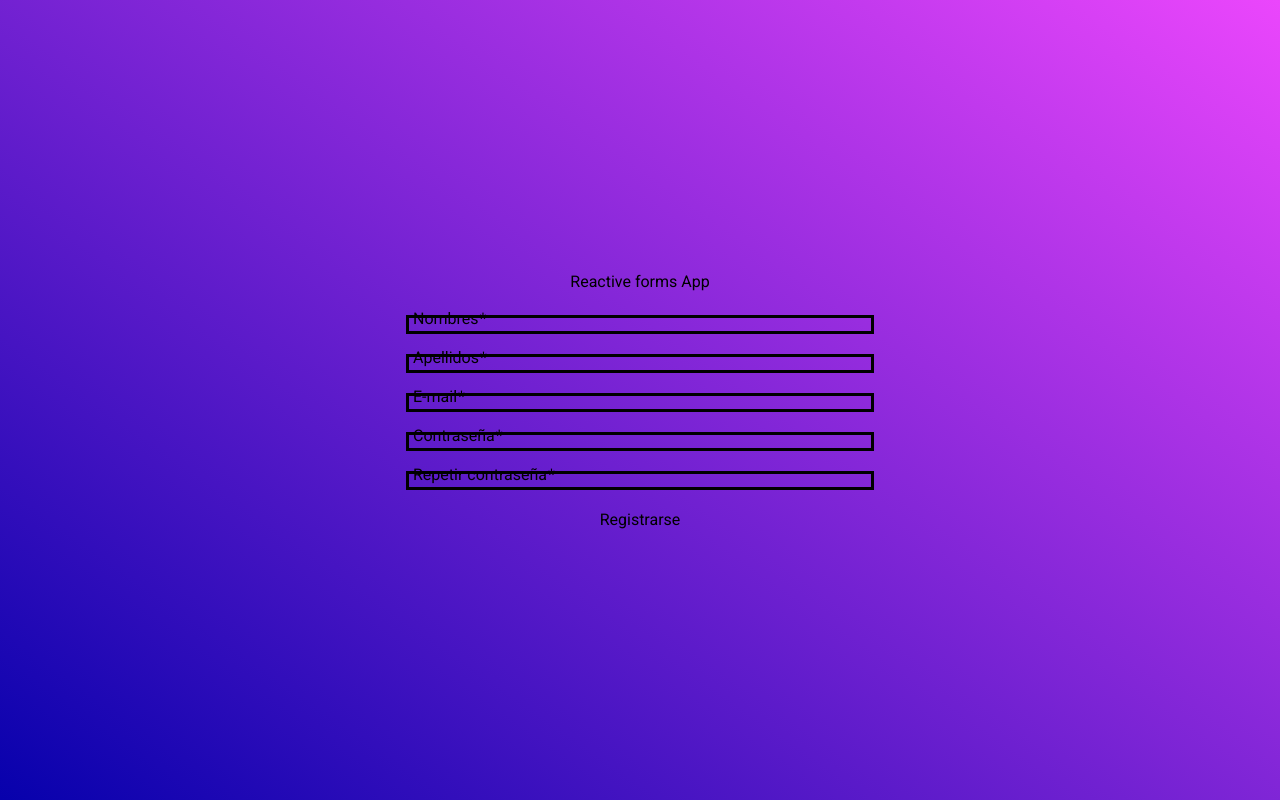
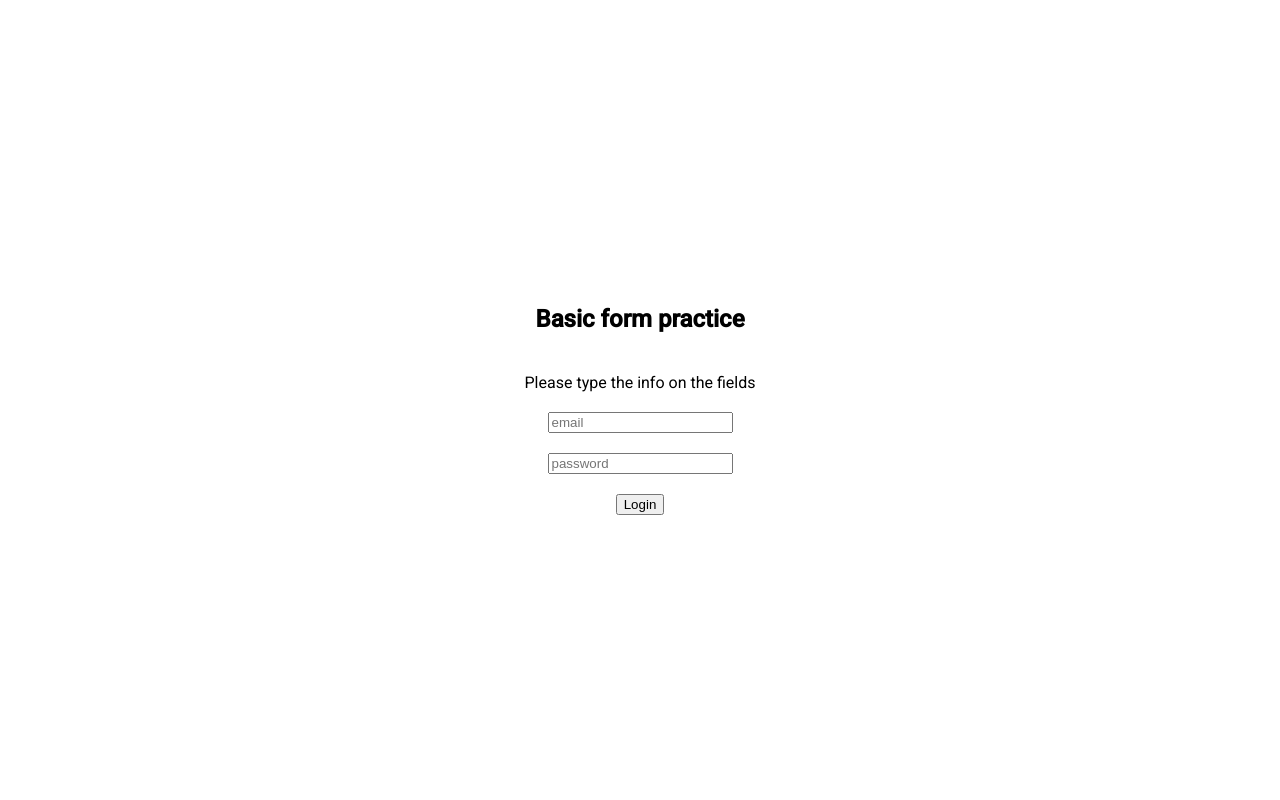
Before and after one commit to lssotog/reactive-forms-app, an Angular app: page / in a window 1280 px wide. Shown: the top 800 px of the page. Built offline with nearby package versions, Linux system fonts and the light colour scheme.

Commit message:
Basic form with FormGroup

```diff
--- a/src/app/app.component.html
+++ b/src/app/app.component.html
@@ -1,3 +1,6 @@
+<app-basic-form></app-basic-form>
+
+
 <div class="container">
   <mat-card class="card">
 		<mat-card-header class="card__title">
--- a/src/app/app.component.ts
+++ b/src/app/app.component.ts
@@ -6,6 +6,7 @@ import { MatFormFieldModule } from '@angular/material/form-field';
 import { MatIcon } from '@angular/material/icon';
 import { MatInput } from '@angular/material/input';
 import { FormControl, FormGroup, ReactiveFormsModule, Validators } from '@angular/forms';
+import { BasicFormComponent } from './pages/basic-form/basic-form.component';
 @Component({
   selector: 'app-root',
   standalone: true,
@@ -16,6 +17,7 @@ import { FormControl, FormGroup, ReactiveFormsModule, Validators } from '@angula
     MatIcon,
     MatInput,
     ReactiveFormsModule,
+    BasicFormComponent
   ],
   templateUrl: './app.component.html',
   styleUrl: './app.component.scss'
@@ -24,6 +26,7 @@ import { FormControl, FormGroup, ReactiveFormsModule, Validators } from '@angula
 export class AppComponent {
   title = 'reactive-forms-app';
   @Input() userName: string = "Reactive forms App";
+
   formGroup = new FormGroup({
     names: new FormControl('', {validators: Validators.required}),
     lastName: new FormControl('', {validators: Validators.required}),
--- /dev/null
+++ b/src/app/pages/basic-form/basic-form.component.html
@@ -0,0 +1,9 @@
+<section class="basic-form-container">
+  <h1>Basic form practice</h1>
+  <form class="form-container" [formGroup] = "formGroup" (ngSubmit)="clockLogin()">
+    <label>Please type the info on the fields</label>
+    <input type="text" placeholder="email" formControlName ="email"/>
+    <input type="password" placeholder="password" formControlName ="password"/>
+    <button>Login</button>
+  </form>
+</section>
--- /dev/null
+++ b/src/app/pages/basic-form/basic-form.component.scss
@@ -0,0 +1,16 @@
+.basic-form-container{
+  height: 100%;
+	display: flex;
+  flex-direction: column;
+	align-items: center;
+	justify-content: center;
+  gap: 20px;
+}
+
+.form-container{
+  display: flex;
+  flex-direction: column;
+  align-items: center;
+  justify-content: center;
+  gap: 20px;
+}
--- /dev/null
+++ b/src/app/pages/basic-form/basic-form.component.ts
@@ -0,0 +1,19 @@
+import { Component } from '@angular/core';
+import { FormControl, FormGroup, ReactiveFormsModule, Validators } from '@angular/forms';
+
+@Component({
+  selector: 'app-basic-form',
+  standalone: true,
+  imports: [ ReactiveFormsModule ],
+  templateUrl: './basic-form.component.html',
+  styleUrl: './basic-form.component.scss'
+})
+export class BasicFormComponent {
+  formGroup = new FormGroup({
+    email: new FormControl('', { validators: [Validators.required, Validators.email]} ),
+    password: new FormControl('', { validators: Validators.required })
+  });
+  clockLogin():void {
+    console.log("email ----->", this.formGroup.get('email')?.value as string);
+  }
+}
```
Also changed, not shown: 1 other file (tests, documents, lock files or other folders).
